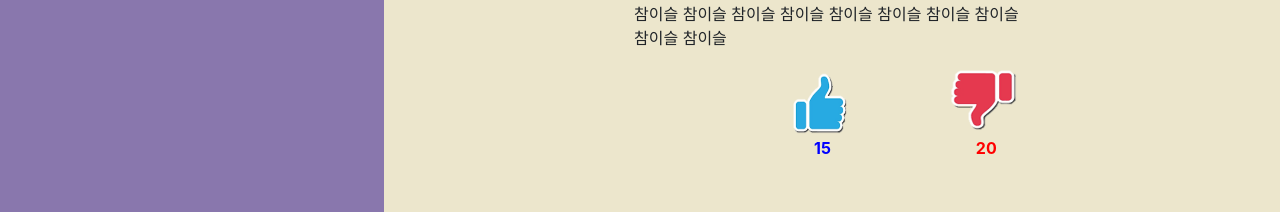
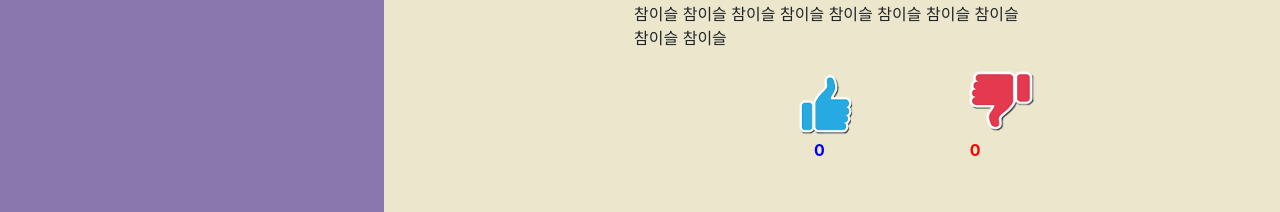
Before and after one commit to DongkwanKim00/NaZacBar, a React (Create React App) app: page /search in a window 1280 px wide. Both pictures are taken after a click on the button "참이슬". Shown: the part 424-636 px from the top of the page. Built offline with nearby package versions, Linux system fonts and the light colour scheme; the HTML template or start-up script is replaced by a standard one; what react-native would draw is missing.

Commit message:
ImageButton

```diff
--- a/package.json
+++ b/package.json
@@ -17,7 +17,7 @@
     "react-native-hyperlink": "^0.0.22",
     "react-native-web": "^0.19.1",
     "react-redux": "^8.0.5",
-    "react-router-dom": "^6.11.1",
+    "react-router-dom": "^6.11.2",
     "react-scripts": "5.0.1",
     "styled-component": "^2.8.0",
     "styled-components": "^5.3.10",
--- /dev/null
+++ b/src/pages/ImageButton.js
@@ -0,0 +1,43 @@
+import React from 'react';
+import { useState } from 'react';
+
+const ImageButton = () => {
+
+const [recommendationCount, setRecommendationCount] = useState(0);
+
+  const handleButtonClick = () => {
+    //추천수 증가
+    console.log('이미지 버튼이 클릭되었습니다!');
+    setRecommendationCount(recommendationCount+1);
+  };
+  const [recommendationCount2, setRecommendationCount2] = useState(0);
+
+  const handleButtonClick2 = () => {
+    //추천수 증가
+    console.log('이미지 버튼이 클릭되었습니다!');
+    setRecommendationCount2(recommendationCount2+1);
+  };
+
+  return (
+    <>
+    <div className="like-container">
+        <button onClick={handleButtonClick}>
+            <img   className="like-notlike" src={`/like.png`} alt="Like" />
+        </button>
+        <button onClick={handleButtonClick2}>
+            <img   className="like-notlike" src={`/NotLike.png`} alt="Like" />
+        </button>
+  </div>
+    <div className="like-container">
+    <div>
+      <p className="numOfLikes" alt="numOfLikes">{recommendationCount}</p>
+    </div>
+    <div>
+      <p className="numOfNotLikes" alt="numOfNotLikes">{recommendationCount2}</p>
+    </div>
+  </div>
+  </>
+  );
+};
+
+export default ImageButton;
--- a/src/pages/Search.js
+++ b/src/pages/Search.js
@@ -3,8 +3,12 @@ import Information from './info-json';
 import '../index.css';
 import './Soju.css';
 import CommentBox from './CommentBox';
+import ImageButton from './ImageButton';
 
 class Search extends Component {
+
+
+
   constructor() {
     super();
     this.state = {
@@ -40,6 +44,7 @@ class Search extends Component {
   };
 
   render() {
+
     const { checkClicked } = this.state;
     const styleInfo = {
       paddingRight: '10px',
@@ -104,22 +109,16 @@ class Search extends Component {
               <div className="content-container">
                 <p>{selectedItem.content}</p>
               </div>
-              <div className="like-container">
-                <img className="like-notlike" src={`/like.png`} alt="Like" />
+
+                <ImageButton/>
+                {/*<img className="like-notlike" src={`/like.png`} alt="Like" />
                 <img
                   className="like-notlike"
                   src={`/NotLike.png`}
                   alt="Not Like"
-                />
-              </div>
-              <div className="like-container">
-                <div>
-                  <p className="numOfLikes" alt="numOfLikes">15</p>
-                </div>
-                <div>
-                  <p className="numOfNotLikes" alt="numOfNotLikes">20</p>
-                </div>
-              </div>
+                />*/}
+
+
               <CommentBox />
             </>
           ) : (
```
Also changed, not shown: 1 other file (tests, documents, lock files or other folders).
